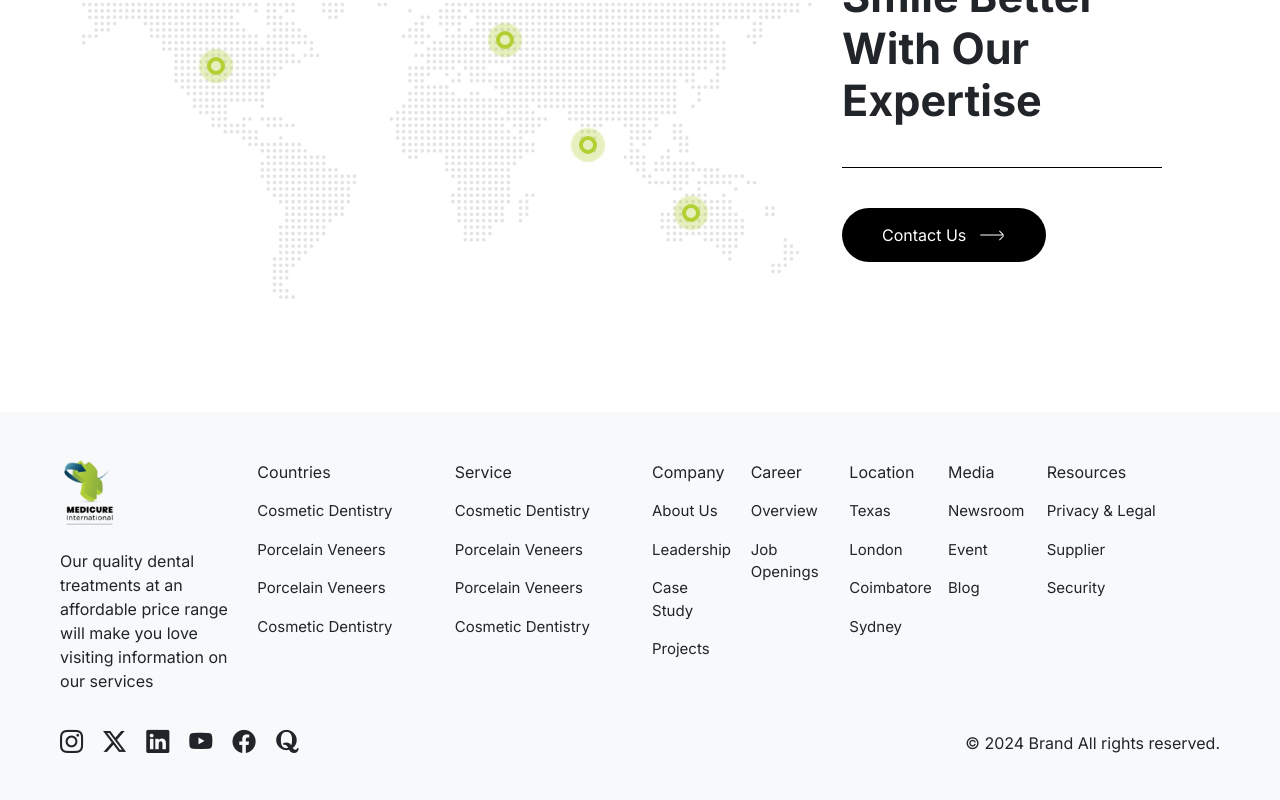
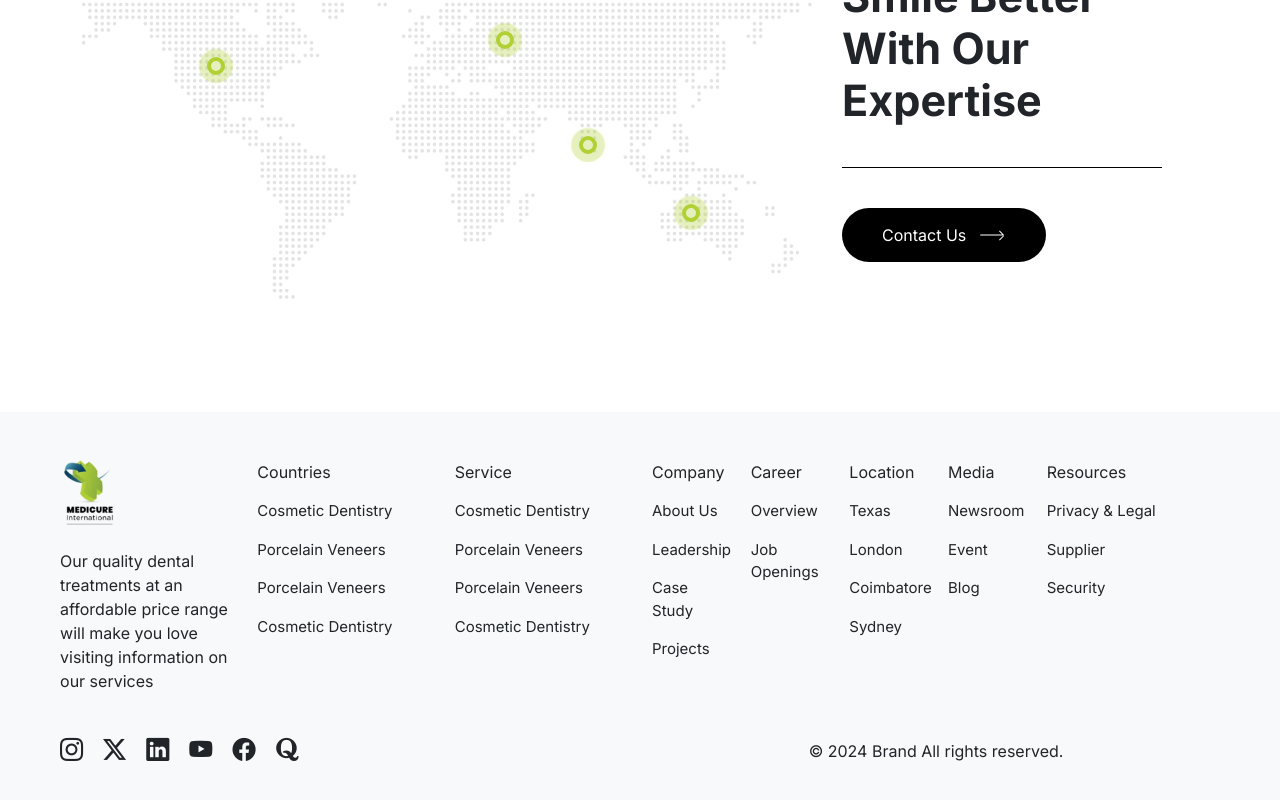
Before and after one commit to VikramSekar/Dental_Site, a React (Create React App) app: page / in a window 1280 px wide. Shown: the part 5166-5966 px from the top of the page. Built offline with nearby package versions, Linux system fonts and the light colour scheme.

Commit message:
changes
chanes

```diff
--- a/src/App.js
+++ b/src/App.js
@@ -745,7 +745,7 @@ function App() {
                   <li className='mt-3'>Blog</li>
                 </ul>
               </div>
-              <div class="col-lg-2 col-md-6 mb-3" style={{ fontSize: '15px' }}>
+              <div class="col-lg-2 col-md-6 mb-2" style={{ fontSize: '15px' }}>
                 <p>Resources</p>
                 <ul class="list-unstyled">
                   <li>Privacy & Legal</li>
@@ -755,7 +755,7 @@ function App() {
               </div>
             </div>
             <div class="row d-flex justify-content-between align-items-center">
-              <div class="col-md-3 social-icons">
+              <div class="col-md-3 social-icons mt-2">
                 <a href="https://www.instagram.com " target="_blank"><i class="bi bi-instagram text-dark"></i></a>
                 <a href="https://www.twitter.com " target="_blank"><i class="bi bi-twitter-x text-dark"></i></a>
                 <a href="https://www.linkedin.com " target="_blank"><i class="bi bi-linkedin text-dark"></i></a>
@@ -763,7 +763,7 @@ function App() {
                 <a href="https://www.facebook.com" target="_blank"><i class="bi bi-facebook text-dark"></i></a>
                 <a href="https://www.quora.com " target="_blank"><i class="bi bi-quora text-dark"></i></a>
               </div>
-              <div class="col-md-6 text-end">
+              <div class="col-md-6 text-md-center mt-2">
                 © 2024 Brand All rights reserved.
               </div>
             </div>
```
